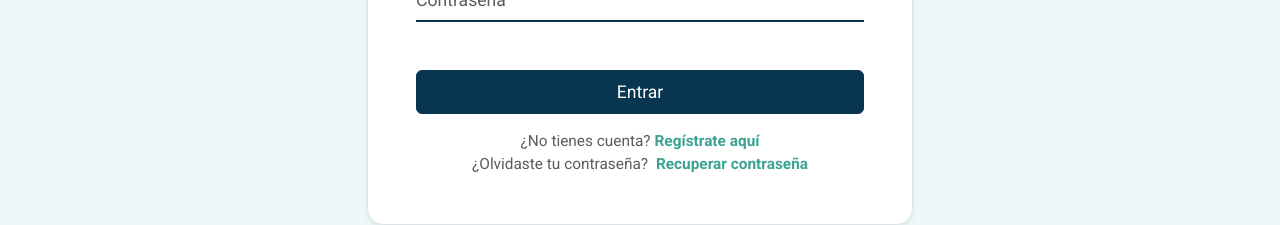
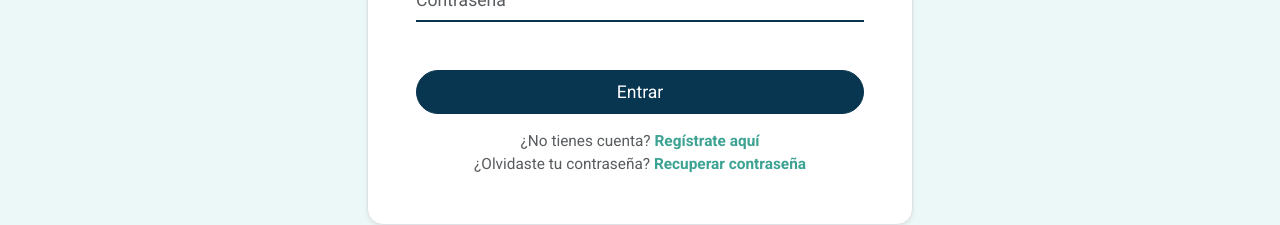
Before and after one commit to RecyclewareDAW/RecycleWare---ReactFronted, a React (Vite) app: page /login in a window 1280 px wide. Shown: the part 349-574 px from the top of the page. Built offline with nearby package versions, Linux system fonts and the light colour scheme.

Commit message:
Añadida clase text-link a los links necesarios para que tengan hover y botones de inicio registro y contraseñas rediseñados para ser redondos e iguales

```diff
--- a/src/components/Auth/FormContrasenaOlvidada.jsx
+++ b/src/components/Auth/FormContrasenaOlvidada.jsx
@@ -60,12 +60,12 @@ export default function FormContrasenaOlvidada() {
                 />
 
                 <div className="text-center mt-4">
-                    <button type="submit" className="btn btn-primary w-100 mb-4 py-2 fw-bold">
+                    <button type="submit" className="btn btn-primary btn w-100 mt-2 rounded-pill">
                         Enviar enlace de recuperación
                     </button>
 
-                    <p className="text-muted small mb-0">
-                        ¿Te has acordado? <Link to="/login" className="text-secondary fw-bold text-decoration-none">Inicia sesión aquí</Link>
+                    <p className="text-muted small mt-4">
+                        ¿Te has acordado? <Link to="/login" className="text-link fw-bold">Inicia sesión aquí</Link>
                     </p>
                 </div>
             </CustomForm>
--- a/src/components/Auth/FormularioRecuperar.jsx
+++ b/src/components/Auth/FormularioRecuperar.jsx
@@ -88,7 +88,7 @@ export default function FormRecuperar() {
                 )}
 
                 <div className="text-center mt-5">
-                    <button type="submit" className="btn btn-primary px-5 py-2 fw-bold rounded-pill">
+                    <button type="submit" className="btn btn-primary w-100 rounded-pill">
                         Guardar Contraseña
                     </button>
                     <p className="text-muted small mt-3 mb-0">Se te redirigirá al inicio de sesión automáticamente.</p>
--- a/src/components/Session/FormLogin.jsx
+++ b/src/components/Session/FormLogin.jsx
@@ -41,15 +41,15 @@ const FormLogin = () => {
           value={password}
           onChange={(e) => setPassword(e.target.value)}
         />
-        <button type="submit" className="btn btn-primary w-100 py-2 mb-3 mt-4">
+        <button type="submit" className="btn btn-primary w-100 mb-3 mt-4 rounded-pill">
           Entrar
         </button>
       </CustomForm>
       <p className="text-center text-muted small mb-0">
-        ¿No tienes cuenta? <Link to="/registro" className="text-secondary text-decoration-none fw-bold">Regístrate aquí</Link>
+        ¿No tienes cuenta? <Link to="/registro" className="text-link fw-bold">Regístrate aquí</Link>
       </p>
       <p className="text-center text-muted small mb-0">
-        ¿Olvidaste tu contraseña? <Link to="/olvide-contrasena" className="text-secondary fw-bold text-decoration-none ms-1">
+        ¿Olvidaste tu contraseña? <Link to="/olvide-contrasena" className="text-link fw-bold">
           Recuperar contraseña
         </Link>
       </p>
--- a/src/pages/Registro.jsx
+++ b/src/pages/Registro.jsx
@@ -40,12 +40,12 @@ const Registro = () => {
                         <DatosCuenta />
                         <TerminosLegales />
 
-                        <button type="submit" className="btn btn-primary w-100 py-2 mb-3 mt-2">
+                        <button type="submit" className="btn btn-primary w-100 mb-3 mt-2 rounded-pill">
                             Crear cuenta
                         </button>
 
                         <p className="text-center text-muted small mb-0">
-                            ¿Ya tienes una cuenta? <Link to="/login" className="text-secondary text-decoration-none fw-bold">Inicia sesión aquí</Link>
+                            ¿Ya tienes una cuenta? <Link to="/login" className="text-link fw-bold">Inicia sesión aquí</Link>
                         </p>
 
                     </CustomForm>
--- a/src/scss/_formularios.scss
+++ b/src/scss/_formularios.scss
@@ -12,8 +12,7 @@ form {
     }
 }
 
-.form-check-label {
-    a.text-link {
+.text-link {
         color: $secondary;
         text-decoration: none;
 
@@ -21,8 +20,8 @@ form {
             color: $primary;
             text-decoration: underline;
         }
-    }
 }
+
 
 
 /// CSS para el botón de visualización del form de crear nueva contraseña para el usuario
```
Also changed, not shown: src/scss/_variables.scss (line endings or trailing spaces).
